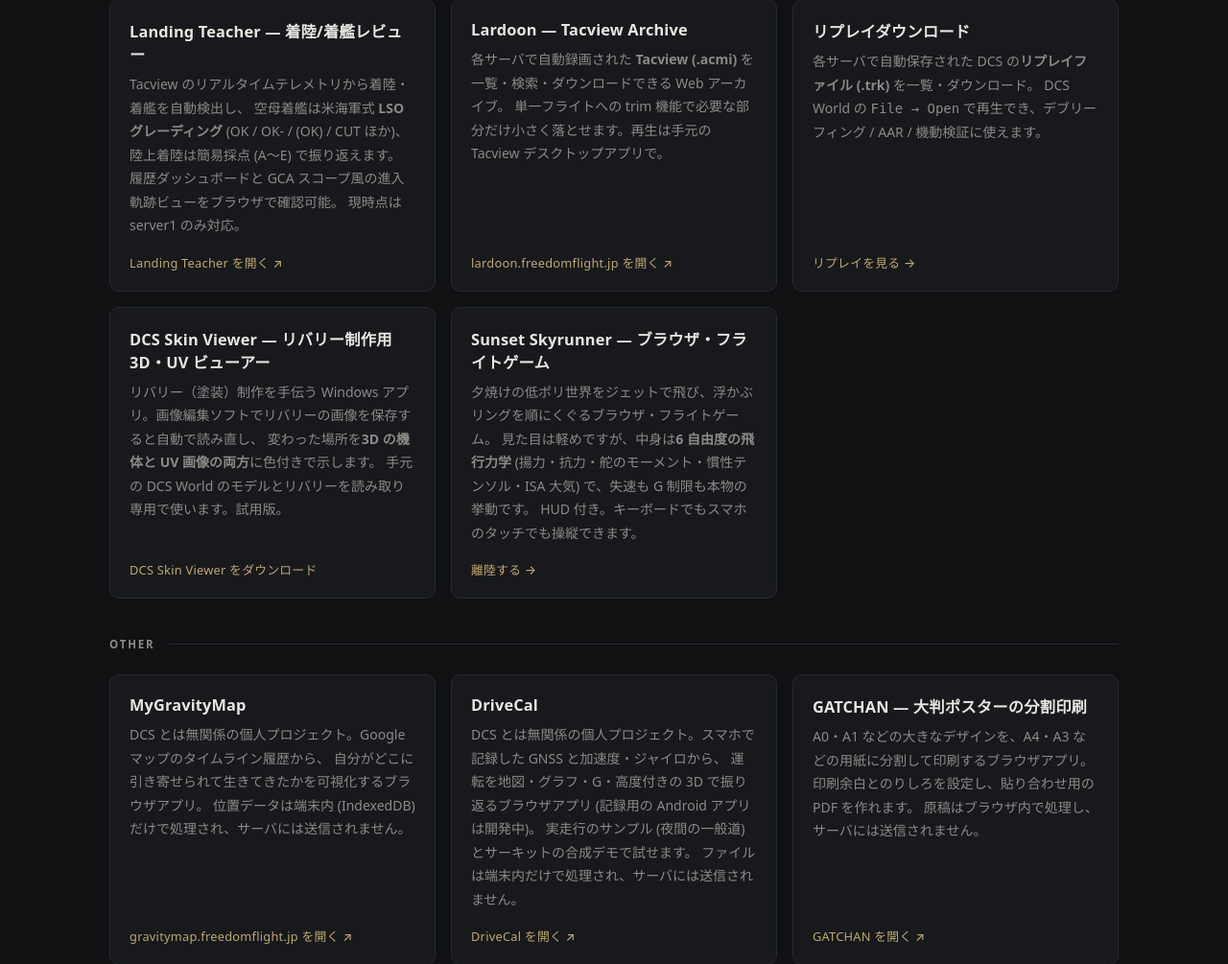
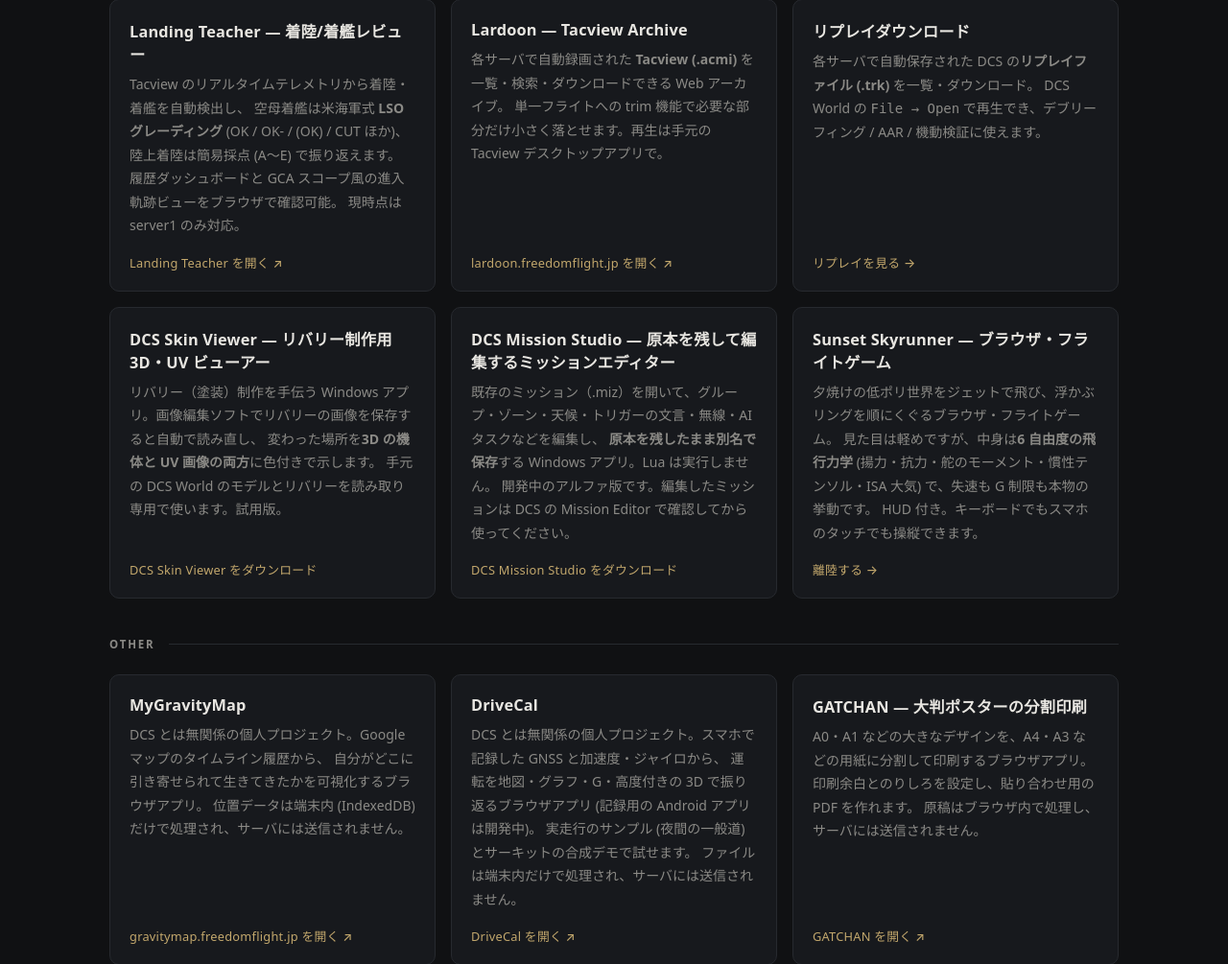
Before and after one commit to MasterMk2/FFS-LandingPage, a FastAPI app: page / in a window 1280 px wide. Shown: the part 1165-2170 px from the top of the page at 96% size. Run offline with FastAPI, Linux system fonts and the light colour scheme.

Commit message:
Add DCS Mission Studio download to home page
Co-Authored-By: Claude Opus 5.5 <noreply@anthropic.com>

```diff
--- a/app/i18n.py
+++ b/app/i18n.py
@@ -81,6 +81,10 @@ MESSAGES: dict[str, dict[str, str]] = {
         "ja": "DCS Skin Viewer — リバリー制作用 3D・UV ビューアー",
         "en": "DCS Skin Viewer — 3D/UV Viewer for Livery Painting",
     },
+    "home_card_dms_title": {
+        "ja": "DCS Mission Studio — 原本を残して編集するミッションエディター",
+        "en": "DCS Mission Studio — Mission Editing That Keeps the Original",
+    },
     "home_card_skyrunner_title": {
         "ja": "Sunset Skyrunner — ブラウザ・フライトゲーム",
         "en": "Sunset Skyrunner — Browser Flight Game",
@@ -107,6 +111,7 @@ MESSAGES: dict[str, dict[str, str]] = {
     "cta_open_gatchan": {"ja": "GATCHAN を開く ↗", "en": "Open GATCHAN ↗"},
     "cta_open_komagire": {"ja": "こま切れ印刷をダウンロード", "en": "Download KOMAGIRE"},
     "cta_open_dsv": {"ja": "DCS Skin Viewer をダウンロード", "en": "Download DCS Skin Viewer"},
+    "cta_open_dms": {"ja": "DCS Mission Studio をダウンロード", "en": "Download DCS Mission Studio"},
     "cta_open_skyrunner": {"ja": "離陸する →", "en": "Take off →"},
     # ── leaderboard.html ──
     "lb_period": {"ja": "過去 30 日", "en": "Last 30 days"},
--- a/app/templates/home.html
+++ b/app/templates/home.html
@@ -178,6 +178,23 @@
     {% endif %}
     <span class="home-card-cta">{{ t('cta_open_dsv') }}</span>
   </a>
+  <a class="home-card" href="/dcs-mission-studio/{% if lang == 'en' %}en/{% endif %}">
+    <h3>{{ t('home_card_dms_title') }}</h3>
+    {% if lang == 'ja' %}
+    <p>
+      既存のミッション（.miz）を開いて、グループ・ゾーン・天候・トリガーの文言・無線・AI タスクなどを編集し、
+      <strong>原本を残したまま別名で保存</strong>する Windows アプリ。Lua は実行しません。
+      開発中のアルファ版です。編集したミッションは DCS の Mission Editor で確認してから使ってください。
+    </p>
+    {% else %}
+    <p>
+      A Windows app that opens an existing mission (.miz), edits groups, zones, weather, trigger texts, radios, AI tasks and more,
+      and <strong>saves under a new name, keeping the original</strong>. It never runs Lua.
+      Alpha under development; check edited missions in the DCS Mission Editor before use. The interface is in Japanese.
+    </p>
+    {% endif %}
+    <span class="home-card-cta">{{ t('cta_open_dms') }}</span>
+  </a>
   <a class="home-card" href="/skyrunner">
     <h3>{{ t('home_card_skyrunner_title') }}</h3>
     {% if lang == 'ja' %}
```
